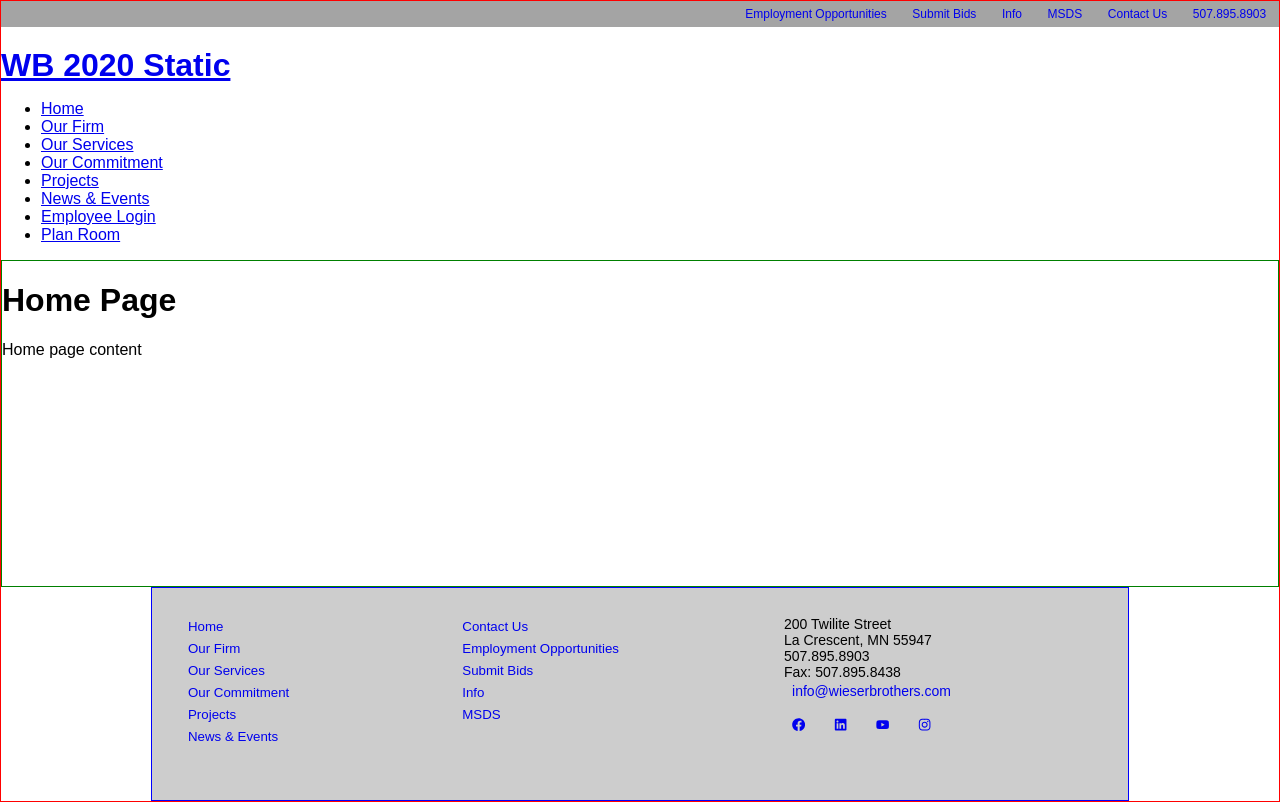
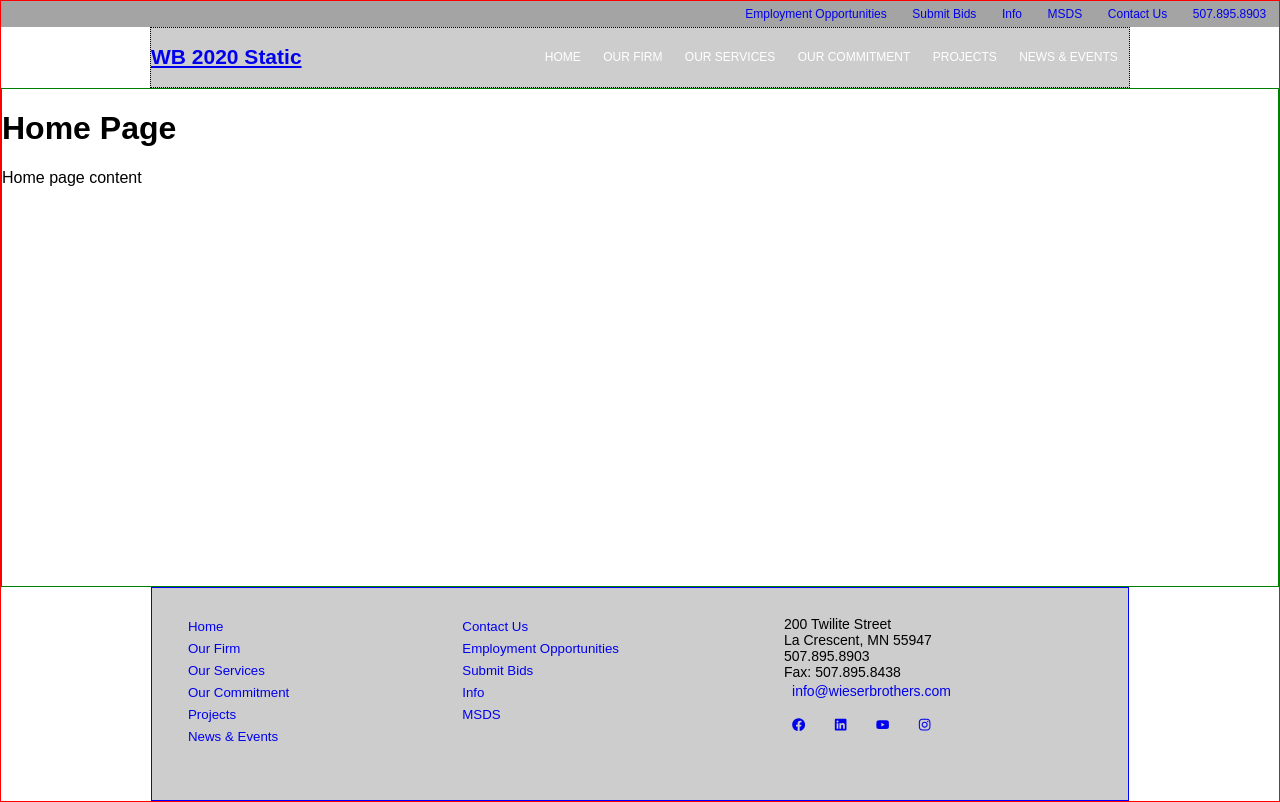
Before and after one commit to mostlyclicks/wb2020-staging, a Gatsby site: page / in a window 1280 px wide. Built offline with nearby package versions, Linux system fonts and the light colour scheme; Gatsby itself is replaced by a stand-in of ours; a web font is replaced by a local one.

Commit message:
started main nav

```diff
--- a/gatsby-config.js
+++ b/gatsby-config.js
@@ -28,14 +28,14 @@ module.exports = {
         name: "News & Events",
         link: "/news-events",
       },
-      {
-        name: "Employee Login",
-        link: "/employee-login",
-      },
-      {
-        name: "Plan Room",
-        link: "/plan-room",
-      },
+      // {
+      //   name: "Employee Login",
+      //   link: "/employee-login",
+      // },
+      // {
+      //   name: "Plan Room",
+      //   link: "/plan-room",
+      // },
     ],
   },
   plugins: [
--- a/src/components/footer.js
+++ b/src/components/footer.js
@@ -162,7 +162,7 @@ const StyledFooter = styled.footer`
     text-decoration: none;
 
     &:hover {
-      transition: 1s;
+      transition: .6s;
       background-color: rgba(0, 0, 0, 0.15);
     }
   }
--- a/src/components/header.js
+++ b/src/components/header.js
@@ -3,17 +3,22 @@ import styled from 'styled-components'
 
 import PropTypes from "prop-types"
 import React from "react"
+import { device } from "./media-queries"
+
+
+//TODO
+//1. Make mobile nav
+//2. hamburger
+//3. media queries
+//4. Onclick to show mobile nav
 
 const Header = ({ siteTitle, menuLinks }) => (
-  <header className="container">
-    <div className="navbar">
-      <h1 style={{ margin: 0 }}>
-        <Link
-          to="/"
-        >
+  <HeaderWrapper>
+    <StyledHeader>
+      <h1>
+        <Link to="/">
           {siteTitle}
         </Link>
-
       </h1>
       <ul>
         {console.log(menuLinks)}
@@ -21,8 +26,8 @@ const Header = ({ siteTitle, menuLinks }) => (
           <li key={i}><Link to={link.link}>{link.name}</Link></li>
         ))}
       </ul>
-    </div>
-  </header>
+    </StyledHeader>
+  </HeaderWrapper>
 )
 
 Header.propTypes = {
@@ -34,3 +39,59 @@ Header.defaultProps = {
 }
 
 export default Header
+
+
+// STYLES ––––––––––––––––––––––––– //
+
+const HeaderWrapper = styled.section`
+  width:100%;
+  margin:0 auto;
+  border:1px dotted black;
+    @media ${device.mobileM} {
+    max-width: 768px;
+    background-color: yellow;
+
+  }
+  @media ${device.tablet} {
+    max-width: 978px;
+    background-color: #cdcdcd;
+    font-size:14px;
+
+  }
+  @media ${device.desktop} {
+    background-color: green;
+    max-width: 1200px;
+  }
+`
+
+const StyledHeader = styled.header`
+  display:flex;
+  justify-content:space-between;
+
+  ul {
+    display:flex;
+    align-items:center;
+    margin:0;
+    padding:0;
+    list-style:none;
+    li {
+      margin:.35rem;
+      font-size:12px;
+      a {
+        text-decoration:none;
+        color:#ffffff;
+        text-transform:uppercase;
+        padding:.25rem .35rem;
+        &:hover {
+          background-color:rgba(0,0,0,.25);
+          transition:.6s;
+        }
+
+
+      }
+    }
+  }
+
+
+
+`
--- a/src/components/top-nav.js
+++ b/src/components/top-nav.js
@@ -41,7 +41,7 @@ export default TopNav
 // STYLES ––––––––––––––––––––––––– //
 
 const StyledTopNav = styled.nav`
-margin-bottom:20px;
+
   background-color: #a4a4a4;
 
   ul {
```
